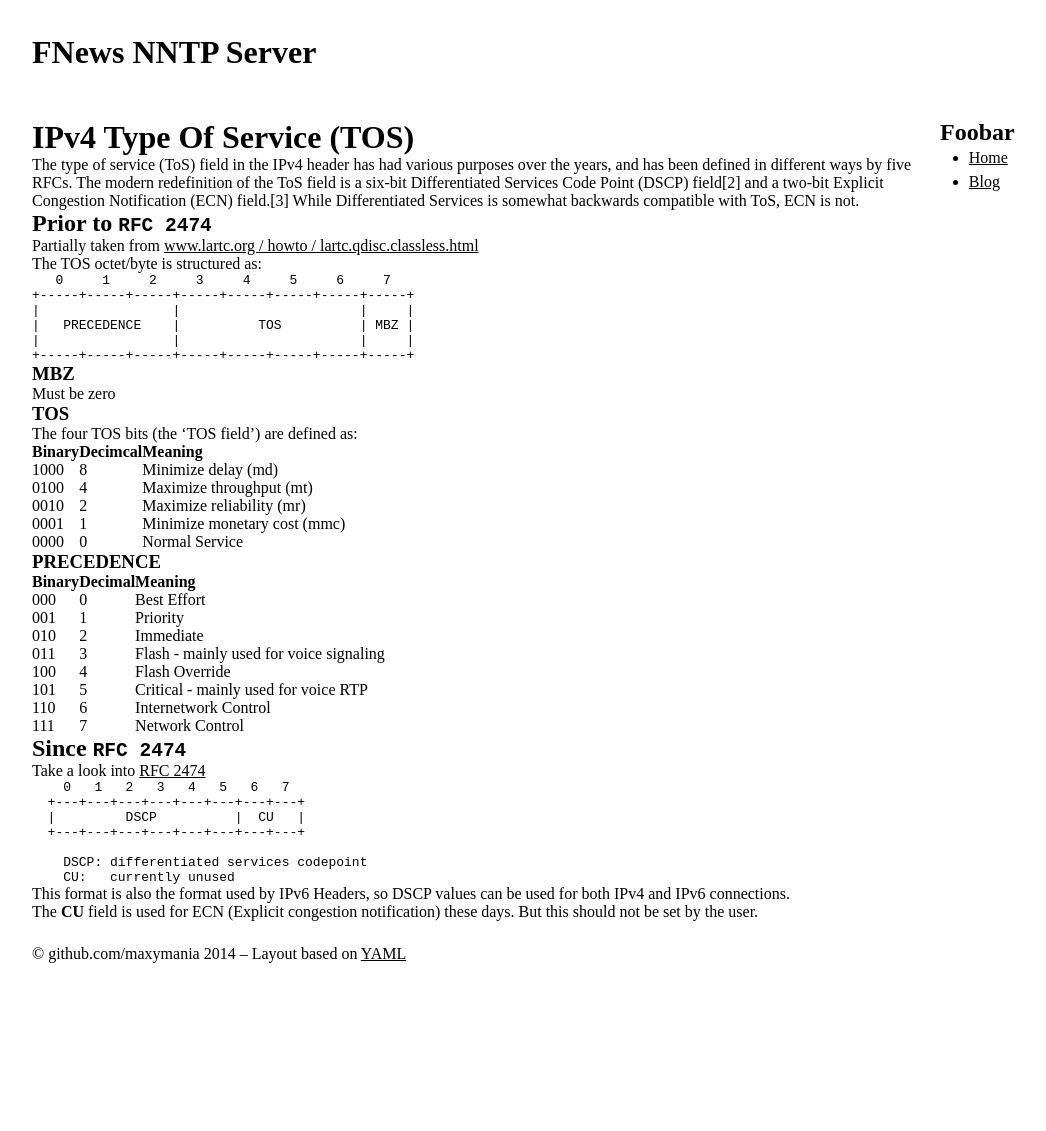
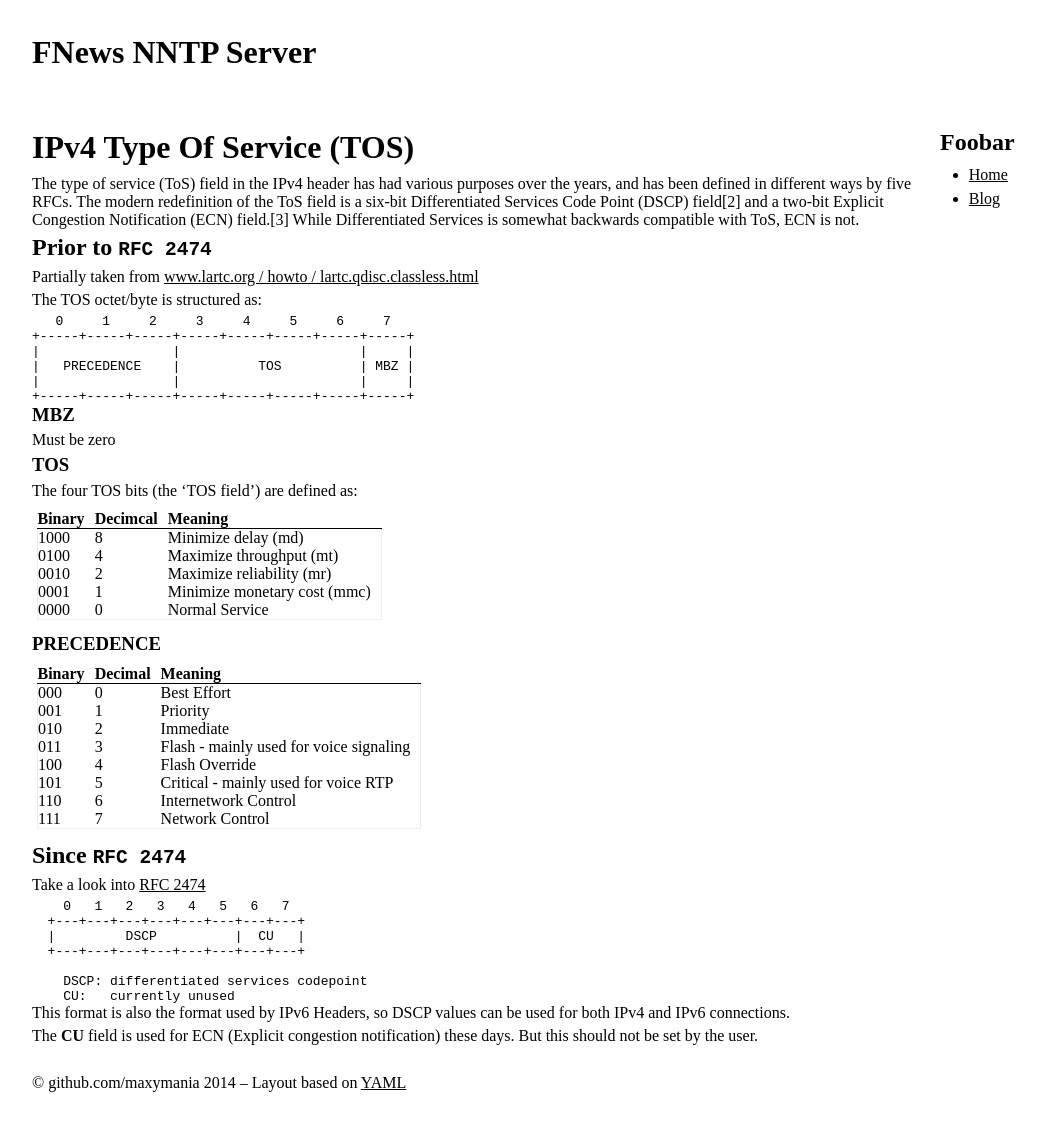
Before and after one commit to maxymania/fnews, a Jekyll site: the page built from docs_info/ipv4_tos_field.md, in a window 1280 px wide. Shown: the whole page, without its empty margins (2-1048 px from the left). Built offline with Jekyll 4.4.1, drawn with Linux system fonts in a browser that asks for light colours; Markdown is read by kramdown in place of the engine named in the settings; before the commit the page ends 997 px from its top, so only the background shows below that.

Commit message:
Update screen.css

```diff
--- a/css/screen.css
+++ b/css/screen.css
@@ -2,4 +2,22 @@
   a {
     color: black;
   }
+h1,h2,h3,h4,h5,h6,p {
+  padding-bottom: 0.3em;
 }
+
+table{
+  margin: 5px 5px 13px 5px;
+}
+
+thead {
+  border-bottom: black solid 1px;
+}
+th, td{
+  padding-right: 10px;
+}
+
+tbody{
+  border: #eee solid 1px;
+}
+}
```
